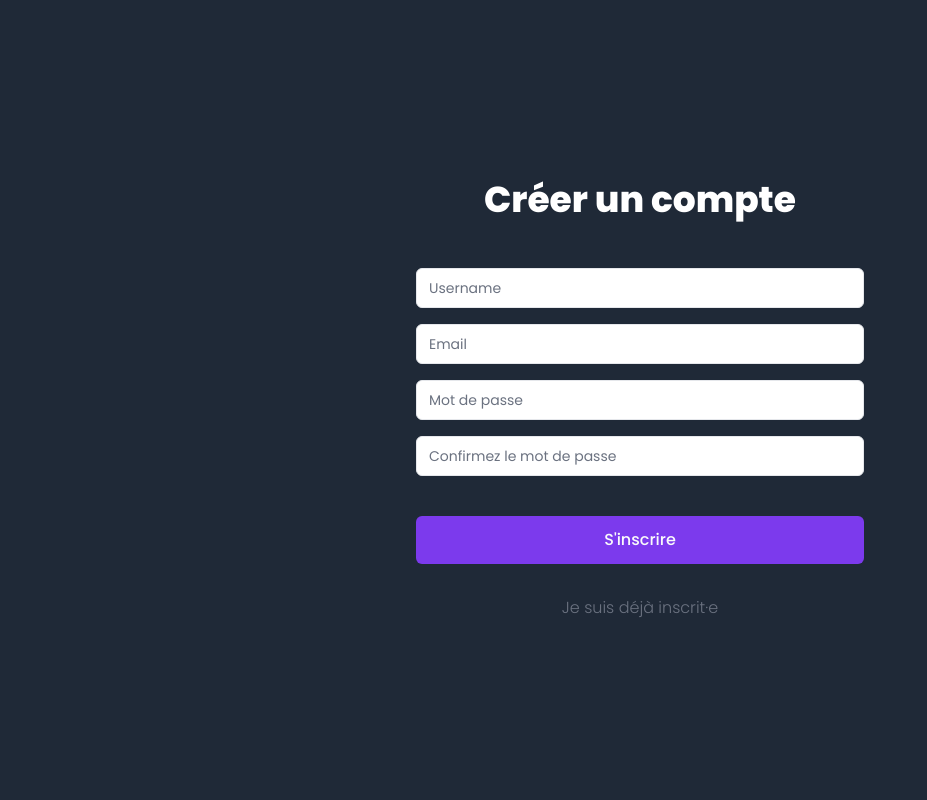
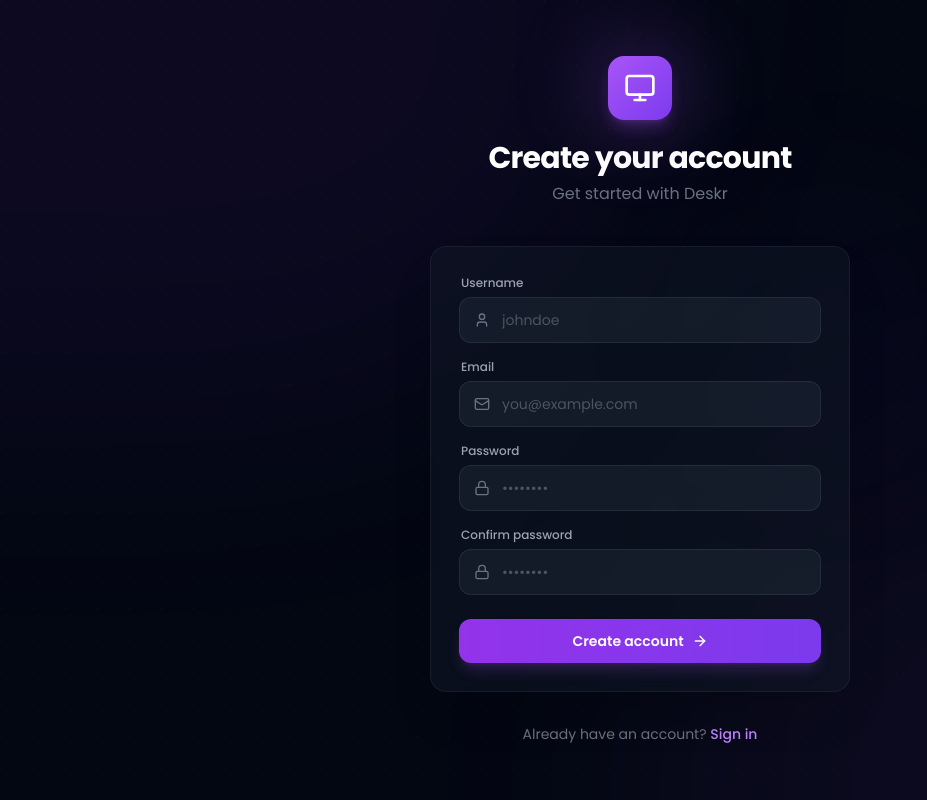
Before and after one commit to nffdev/Deskr, a React (Vite) app in the folder website/Front/: page /auth/register in a window 1280 px wide. Shown: the whole page, without its empty margins (0-927 px from the left). Built offline with nearby package versions, Linux system fonts and the light colour scheme.

Commit message:
feat(front): updated auth design

```diff
--- a/website/Front/src/routes/auth/Login.jsx
+++ b/website/Front/src/routes/auth/Login.jsx
@@ -1,14 +1,14 @@
 import { useState } from "react";
 import { Link } from "react-router-dom";
-import { Loader2 } from "lucide-react";
-import { Input } from "@/components/ui/input";
-import { Button } from "@/components/ui/button";
+import { Loader2, Monitor, Mail, Lock, ArrowRight } from "lucide-react";
+
 import { BASE_API, API_VERSION } from "../../config.json";
 
 export default function Login() {
     const [datas, setDatas] = useState({ email: '', password: '' });
     const [error, setError] = useState('');
     const [loading, setLoading] = useState(false);
+    const [focused, setFocused] = useState(null);
 
     async function login() {
         if (!datas.email) return setError('Email is required.');
@@ -34,43 +34,114 @@ export default function Login() {
             .finally(() => setLoading(false));
     }
 
+    function handleKeyDown(e) {
+        if (e.key === 'Enter') login();
+    }
+
     return (
-        <div className="flex flex-col items-center justify-center w-full min-h-screen px-4 sm:px-6 py-8 bg-gray-800 text-white">
-            <div className="flex flex-col items-center justify-center w-full max-w-sm sm:max-w-md">
-                <h1 className="text-center text-2xl sm:text-4xl font-extrabold">Se connecter</h1>
-                {error ? <p className="text-red-500 mt-6 sm:mt-10 text-sm sm:text-base text-center">{error}</p> : null}
-                <label htmlFor="email" className={`relative w-full ${error ? 'mt-2' : 'mt-8 sm:mt-12'}`}>
-                    <Input
-                        className="text-black w-full"
+        <div className="relative flex items-center justify-center w-full min-h-screen overflow-hidden bg-gray-950">
+            <div className="absolute inset-0 overflow-hidden">
+                <div className="absolute -top-1/2 -left-1/2 w-full h-full rounded-full bg-purple-600/[0.07] blur-[120px]" />
+                <div className="absolute -bottom-1/2 -right-1/2 w-full h-full rounded-full bg-purple-500/[0.05] blur-[120px]" />
+                <div className="absolute top-1/4 right-1/4 w-64 h-64 rounded-full bg-violet-600/[0.04] blur-[80px]" />
+            </div>
+
+            <div className="absolute inset-0 opacity-[0.015]" style={{
+                backgroundImage: `radial-gradient(circle at 1px 1px, white 1px, transparent 0)`,
+                backgroundSize: '32px 32px'
+            }} />
+
+            <div className="relative z-10 w-full max-w-[420px] mx-4 sm:mx-6">
+                <div className="flex flex-col items-center mb-8 sm:mb-10">
+                    <div className="relative mb-5">
+                        <div className="absolute inset-0 bg-purple-500/20 rounded-2xl blur-xl scale-150" />
+                        <div className="relative w-14 h-14 sm:w-16 sm:h-16 bg-gradient-to-br from-purple-500 to-violet-600 rounded-2xl flex items-center justify-center shadow-lg shadow-purple-500/25">
+                            <Monitor className="w-7 h-7 sm:w-8 sm:h-8 text-white" />
+                        </div>
+                    </div>
+                    <h1 className="text-2xl sm:text-3xl font-bold text-white tracking-tight">
+                        Welcome back
+                    </h1>
+                    <p className="text-sm sm:text-base text-gray-500 mt-1.5">
+                        Sign in to your Deskr account
+                    </p>
+                </div>
+
+                <div className="bg-gray-900/50 backdrop-blur-sm border border-white/[0.06] rounded-2xl p-5 sm:p-7 shadow-2xl shadow-black/20">
+                    {error && (
+                        <div className="mb-5 px-3.5 py-2.5 rounded-lg bg-red-500/10 border border-red-500/20">
+                            <p className="text-red-400 text-xs sm:text-sm">{error}</p>
+                        </div>
+                    )}
+
+                    <div className="space-y-3.5 sm:space-y-4">
+                        <div>
+                            <label className="block text-xs font-medium text-gray-400 mb-1.5 ml-0.5">Email</label>
+                            <div className={`relative flex items-center rounded-xl border transition-all duration-200 ${
+                                focused === 'email'
+                                    ? 'border-purple-500/50 bg-gray-800/80 shadow-[0_0_0_3px_rgba(139,92,246,0.1)]'
+                                    : 'border-white/[0.08] bg-gray-800/50 hover:border-white/[0.12]'
+                            }`}>
+                                <Mail className={`w-4 h-4 ml-3.5 shrink-0 transition-colors ${focused === 'email' ? 'text-purple-400' : 'text-gray-500'}`} />
+                                <input
+                                    type="email"
+                                    value={datas.email}
                                     onChange={(e) => setDatas(prev => ({ ...prev, email: e.target.value }))}
-                        type="email"
-                        name="email"
-                        id="email"
-                        placeholder="Email"
+                                    onFocus={() => setFocused('email')}
+                                    onBlur={() => setFocused(null)}
+                                    onKeyDown={handleKeyDown}
+                                    placeholder="you@example.com"
+                                    className="w-full bg-transparent text-sm text-white placeholder:text-gray-600 px-3 py-3 outline-none"
                                 />
-                </label>
-                <label htmlFor="password" className="relative w-full mt-3 sm:mt-4">
-                    <Input
-                        className="text-black w-full"
+                            </div>
+                        </div>
+
+                        <div>
+                            <label className="block text-xs font-medium text-gray-400 mb-1.5 ml-0.5">Password</label>
+                            <div className={`relative flex items-center rounded-xl border transition-all duration-200 ${
+                                focused === 'password'
+                                    ? 'border-purple-500/50 bg-gray-800/80 shadow-[0_0_0_3px_rgba(139,92,246,0.1)]'
+                                    : 'border-white/[0.08] bg-gray-800/50 hover:border-white/[0.12]'
+                            }`}>
+                                <Lock className={`w-4 h-4 ml-3.5 shrink-0 transition-colors ${focused === 'password' ? 'text-purple-400' : 'text-gray-500'}`} />
+                                <input
+                                    type="password"
+                                    value={datas.password}
                                     onChange={(e) => setDatas(prev => ({ ...prev, password: e.target.value }))}
-                        type="password"
-                        name="password"
-                        id="password"
-                        placeholder="Mot de passe"
+                                    onFocus={() => setFocused('password')}
+                                    onBlur={() => setFocused(null)}
+                                    onKeyDown={handleKeyDown}
+                                    placeholder="••••••••"
+                                    className="w-full bg-transparent text-sm text-white placeholder:text-gray-600 px-3 py-3 outline-none"
                                 />
-                </label>
-                <Button
-                    className="w-full mt-6 sm:mt-10 py-5 sm:py-6 text-base"
-                    onClick={() => login()}
+                            </div>
+                        </div>
+                    </div>
+
+                    <button
+                        onClick={login}
                         disabled={loading}
+                        className="group w-full mt-6 relative overflow-hidden rounded-xl bg-gradient-to-r from-purple-600 to-violet-600 px-6 py-3 text-sm font-semibold text-white shadow-lg shadow-purple-500/20 transition-all hover:shadow-purple-500/30 hover:brightness-110 disabled:opacity-50 disabled:cursor-not-allowed"
                     >
-                    {loading ? <Loader2 className="h-5 w-5 animate-spin" /> : 'Se connecter'}
-                </Button>
+                        <span className="relative z-10 flex items-center justify-center gap-2">
+                            {loading ? (
+                                <Loader2 className="h-4 w-4 animate-spin" />
+                            ) : (
+                                <>
+                                    Sign in
+                                    <ArrowRight className="w-4 h-4 transition-transform group-hover:translate-x-0.5" />
+                                </>
+                            )}
+                        </span>
+                    </button>
                 </div>
-            <div className="mt-6 sm:mt-8">
-                <Link to="/auth/register" className="text-sm sm:text-base text-muted-foreground font-light">
-                    Je n'ai pas encore de compte
+
+                <p className="text-center mt-6 sm:mt-8 text-sm text-gray-500">
+                    Don't have an account?{' '}
+                    <Link to="/auth/register" className="text-purple-400 hover:text-purple-300 font-medium transition-colors">
+                        Create one
                     </Link>
+                </p>
             </div>
         </div>
     )
--- a/website/Front/src/routes/auth/Register.jsx
+++ b/website/Front/src/routes/auth/Register.jsx
@@ -1,14 +1,13 @@
 import { useState } from "react";
 import { Link } from "react-router-dom";
-import { Loader2 } from "lucide-react";
-import { Input } from "@/components/ui/input";
-import { Button } from "@/components/ui/button";
+import { Loader2, Monitor, Mail, Lock, User, ArrowRight } from "lucide-react";
 import { BASE_API, API_VERSION } from "../../config.json";
 
 export default function Register() {
     const [datas, setDatas] = useState({ username: '', email: '', password: '', confirmPassword: '' });
     const [error, setError] = useState('');
     const [loading, setLoading] = useState(false);
+    const [focused, setFocused] = useState(null);
 
     async function register() {
         if (!datas.username) return setError('Username is required.');
@@ -37,63 +36,102 @@ export default function Register() {
             .finally(() => setLoading(false));
     }
 
+    function handleKeyDown(e) {
+        if (e.key === 'Enter') register();
+    }
+
+    const fields = [
+        { key: 'username', label: 'Username', type: 'text', placeholder: 'johndoe', icon: User },
+        { key: 'email', label: 'Email', type: 'email', placeholder: 'you@example.com', icon: Mail },
+        { key: 'password', label: 'Password', type: 'password', placeholder: '••••••••', icon: Lock },
+        { key: 'confirmPassword', label: 'Confirm password', type: 'password', placeholder: '••••••••', icon: Lock },
+    ];
+
     return (
-        <div className="flex flex-col items-center justify-center w-full min-h-screen px-4 sm:px-6 py-8 bg-gray-800 text-white">
-            <div className="flex flex-col items-center justify-center w-full max-w-sm sm:max-w-md">
-                <h1 className="text-center text-2xl sm:text-4xl font-extrabold">Créer un compte</h1>
-                {error ? <p className="text-red-500 mt-6 sm:mt-10 text-sm sm:text-base text-center">{error}</p> : null}
-                <label htmlFor="username" className={`relative w-full ${error ? 'mt-2' : 'mt-8 sm:mt-12'}`}>
-                    <Input
-                        className="text-black w-full"
-                        onChange={(e) => setDatas(prev => ({ ...prev, username: e.target.value }))}
-                        type="text"
-                        name="username"
-                        id="username"
-                        placeholder="Username"
-                    />
-                </label>
-                <label htmlFor="email" className="relative w-full mt-3 sm:mt-4">
-                    <Input
-                        className="text-black w-full"
-                        onChange={(e) => setDatas(prev => ({ ...prev, email: e.target.value }))}
-                        type="email"
-                        name="email"
-                        id="email"
-                        placeholder="Email"
-                    />
-                </label>
-                <label htmlFor="password" className="relative w-full mt-3 sm:mt-4">
-                    <Input
-                        className="text-black w-full"
-                        onChange={(e) => setDatas(prev => ({ ...prev, password: e.target.value }))}
-                        type="password"
-                        name="password"
-                        id="password"
-                        placeholder="Mot de passe"
-                    />
-                </label>
-                <label htmlFor="confirmPassword" className="relative w-full mt-3 sm:mt-4">
-                    <Input
-                        className="text-black w-full"
-                        onChange={(e) => setDatas(prev => ({ ...prev, confirmPassword: e.target.value }))}
-                        type="password"
-                        name="confirmPassword"
-                        id="confirmPassword"
-                        placeholder="Confirmez le mot de passe"
-                    />
-                </label>
-                <Button
-                    className="w-full mt-6 sm:mt-10 py-5 sm:py-6 text-base"
-                    onClick={() => register()}
-                    disabled={loading}
-                >
-                    {loading ? <Loader2 className="h-5 w-5 animate-spin" /> : "S'inscrire"}
-                </Button>
+        <div className="relative flex items-center justify-center w-full min-h-screen overflow-hidden bg-gray-950">
+            <div className="absolute inset-0 overflow-hidden">
+                <div className="absolute -top-1/2 -left-1/2 w-full h-full rounded-full bg-purple-600/[0.07] blur-[120px]" />
+                <div className="absolute -bottom-1/2 -right-1/2 w-full h-full rounded-full bg-purple-500/[0.05] blur-[120px]" />
+                <div className="absolute top-1/4 right-1/4 w-64 h-64 rounded-full bg-violet-600/[0.04] blur-[80px]" />
             </div>
-            <div className="mt-6 sm:mt-8">
-                <Link to="/auth/login" className="text-sm sm:text-base text-muted-foreground font-light">
-                    Je suis déjà inscrit·e
-                </Link>
+
+            <div className="absolute inset-0 opacity-[0.015]" style={{
+                backgroundImage: `radial-gradient(circle at 1px 1px, white 1px, transparent 0)`,
+                backgroundSize: '32px 32px'
+            }} />
+
+            <div className="relative z-10 w-full max-w-[420px] mx-4 sm:mx-6 my-8">
+                <div className="flex flex-col items-center mb-8 sm:mb-10">
+                    <div className="relative mb-5">
+                        <div className="absolute inset-0 bg-purple-500/20 rounded-2xl blur-xl scale-150" />
+                        <div className="relative w-14 h-14 sm:w-16 sm:h-16 bg-gradient-to-br from-purple-500 to-violet-600 rounded-2xl flex items-center justify-center shadow-lg shadow-purple-500/25">
+                            <Monitor className="w-7 h-7 sm:w-8 sm:h-8 text-white" />
+                        </div>
+                    </div>
+                    <h1 className="text-2xl sm:text-3xl font-bold text-white tracking-tight">
+                        Create your account
+                    </h1>
+                    <p className="text-sm sm:text-base text-gray-500 mt-1.5">
+                        Get started with Deskr
+                    </p>
+                </div>
+
+                <div className="bg-gray-900/50 backdrop-blur-sm border border-white/[0.06] rounded-2xl p-5 sm:p-7 shadow-2xl shadow-black/20">
+                    {error && (
+                        <div className="mb-5 px-3.5 py-2.5 rounded-lg bg-red-500/10 border border-red-500/20">
+                            <p className="text-red-400 text-xs sm:text-sm">{error}</p>
+                        </div>
+                    )}
+
+                    <div className="space-y-3.5 sm:space-y-4">
+                        {fields.map(({ key, label, type, placeholder, icon: Icon }) => (
+                            <div key={key}>
+                                <label className="block text-xs font-medium text-gray-400 mb-1.5 ml-0.5">{label}</label>
+                                <div className={`relative flex items-center rounded-xl border transition-all duration-200 ${
+                                    focused === key
+                                        ? 'border-purple-500/50 bg-gray-800/80 shadow-[0_0_0_3px_rgba(139,92,246,0.1)]'
+                                        : 'border-white/[0.08] bg-gray-800/50 hover:border-white/[0.12]'
+                                }`}>
+                                    <Icon className={`w-4 h-4 ml-3.5 shrink-0 transition-colors ${focused === key ? 'text-purple-400' : 'text-gray-500'}`} />
+                                    <input
+                                        type={type}
+                                        value={datas[key]}
+                                        onChange={(e) => setDatas(prev => ({ ...prev, [key]: e.target.value }))}
+                                        onFocus={() => setFocused(key)}
+                                        onBlur={() => setFocused(null)}
+                                        onKeyDown={handleKeyDown}
+                                        placeholder={placeholder}
+                                        className="w-full bg-transparent text-sm text-white placeholder:text-gray-600 px-3 py-3 outline-none"
+                                    />
+                                </div>
+                            </div>
+                        ))}
+                    </div>
+
+                    <button
+                        onClick={register}
+                        disabled={loading}
+                        className="group w-full mt-6 relative overflow-hidden rounded-xl bg-gradient-to-r from-purple-600 to-violet-600 px-6 py-3 text-sm font-semibold text-white shadow-lg shadow-purple-500/20 transition-all hover:shadow-purple-500/30 hover:brightness-110 disabled:opacity-50 disabled:cursor-not-allowed"
+                    >
+                        <span className="relative z-10 flex items-center justify-center gap-2">
+                            {loading ? (
+                                <Loader2 className="h-4 w-4 animate-spin" />
+                            ) : (
+                                <>
+                                    Create account
+                                    <ArrowRight className="w-4 h-4 transition-transform group-hover:translate-x-0.5" />
+                                </>
+                            )}
+                        </span>
+                    </button>
+                </div>
+
+                <p className="text-center mt-6 sm:mt-8 text-sm text-gray-500">
+                    Already have an account?{' '}
+                    <Link to="/auth/login" className="text-purple-400 hover:text-purple-300 font-medium transition-colors">
+                        Sign in
+                    </Link>
+                </p>
             </div>
         </div>
     )
```
Lines whose indentation alone changed are shown as unchanged.
